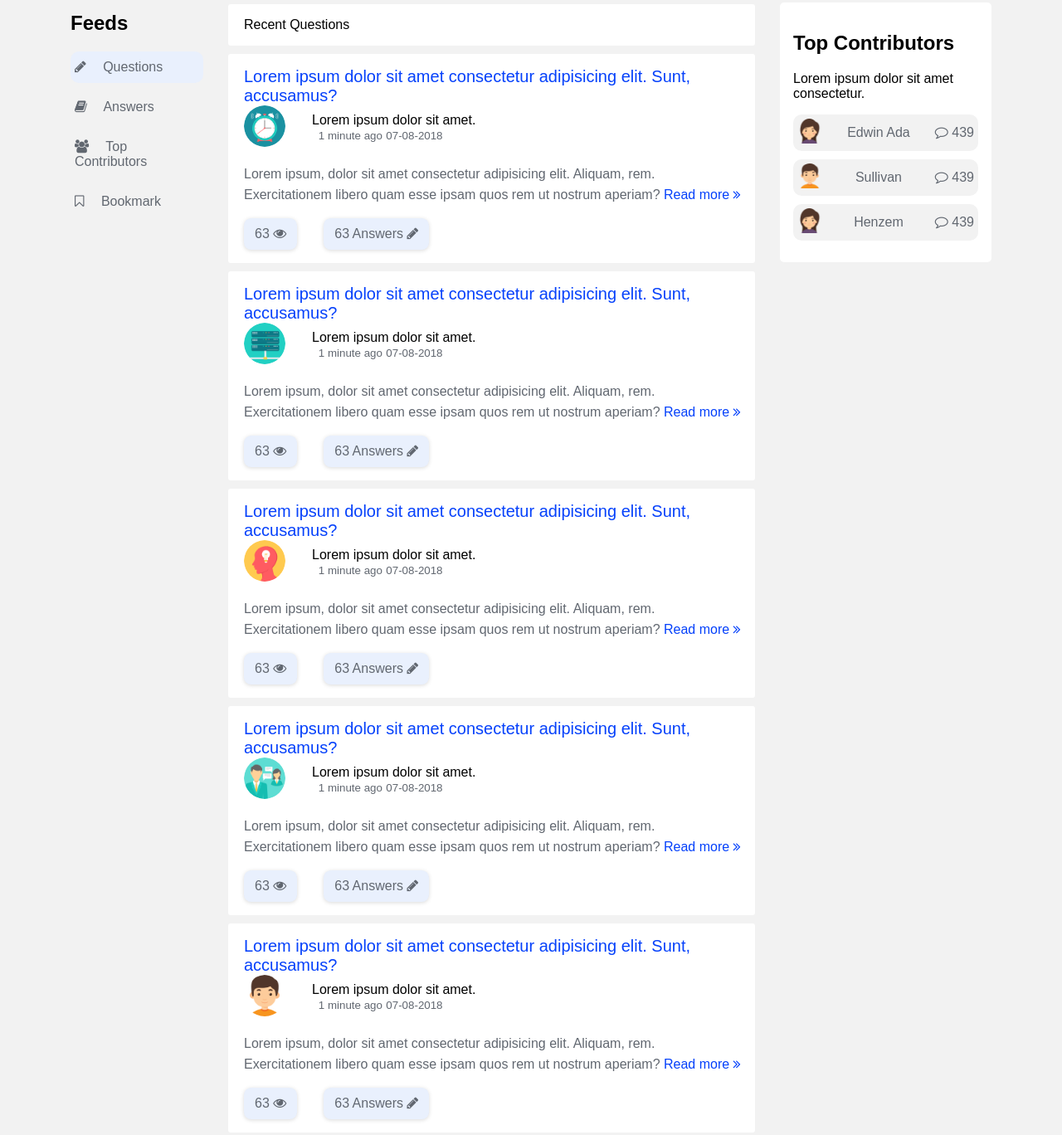
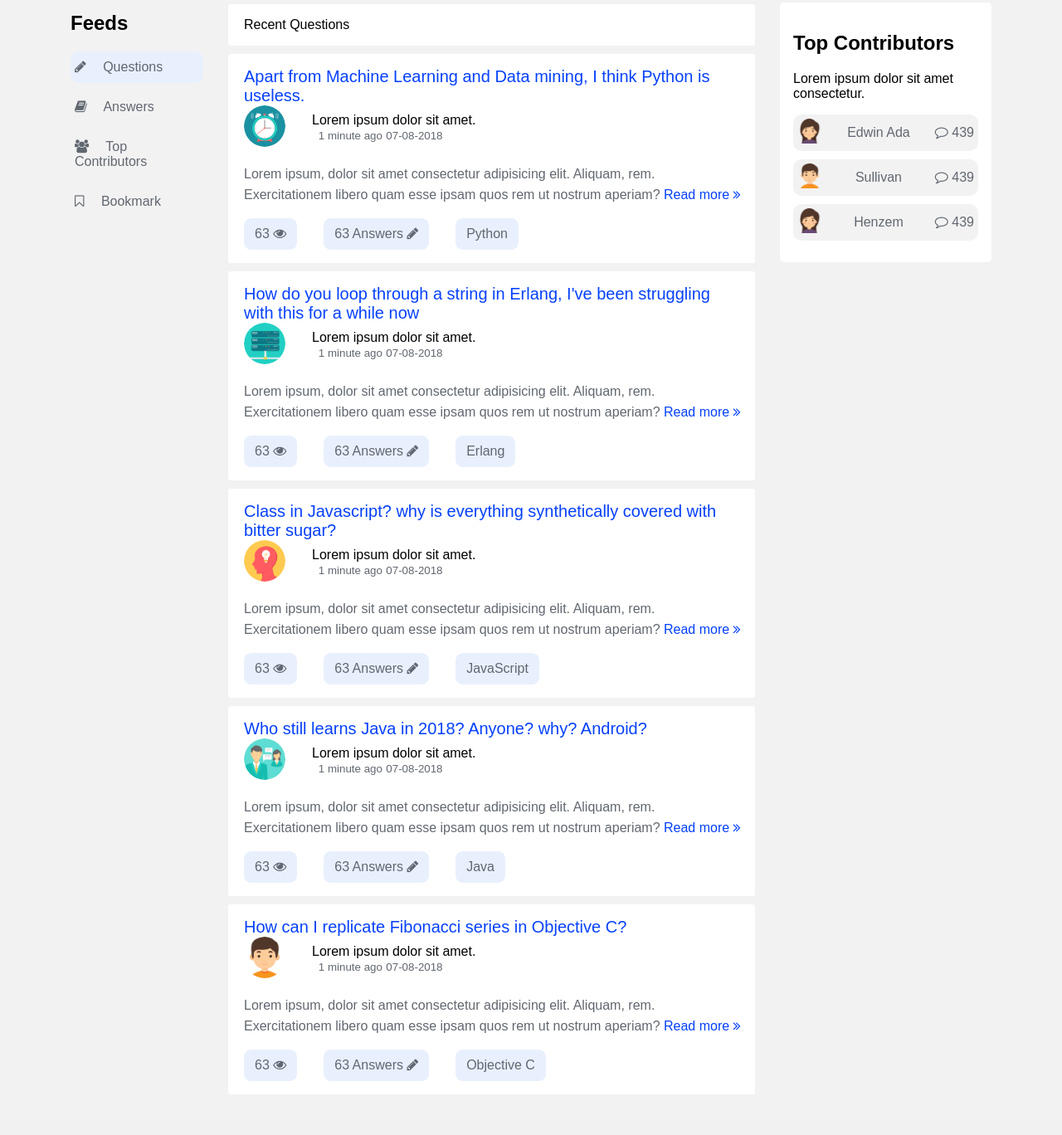
Before and after one commit to wiztemple/kommunity, a plain HTML site: page UI/index.html in a window 1280 px wide. Shown: the part 503-1871 px from the top of the page at 83% size. Drawn offline with Linux system fonts and the light colour scheme; a web font is replaced by a local one.

Commit message:
bug(add tag to each question card)

```diff
--- a/UI/assets/css/app.css
+++ b/UI/assets/css/app.css
@@ -608,7 +608,7 @@ label {
     font-size: 1rem;
     line-height: 1.5;
     border-radius: .55rem;
-    box-shadow: 0 1px 5px rgba(0, 0, 0, 0.15);
+    /* box-shadow: 0 1px 5px rgba(0, 0, 0, 0.15); */
     transition: color .15s ease-in-out,background-color .15s ease-in-out, border-color .15s ease-in-out,box-shadow .15s ease-in-out;
 }
 .card-question > span {
--- a/UI/index.html
+++ b/UI/index.html
@@ -108,7 +108,7 @@
                         </div>
                         <div class="card p-1">
                             <div class="card-question">
-                                <span>Lorem ipsum dolor sit amet consectetur adipisicing elit. Sunt, accusamus?</span>
+                                <span>Apart from Machine Learning and Data mining, I think Python is useless.</span>
                             </div>
                             <div class="justify-content-start">
                                 <div class="card-user">
@@ -136,11 +136,15 @@
                                     <div class="card-btn"><span>63 Answers</span> <i class="fa fa-pencil"></i>
                                     </div>
                                 </div>
+                                <div class="card-tag ml-2">
+                                    <div class="card-btn"><span>Python</span>
+                                    </div>
+                                </div>
                             </div>
                         </div>
                         <div class="card p-1">
                             <div class="card-question">
-                                <span>Lorem ipsum dolor sit amet consectetur adipisicing elit. Sunt, accusamus?</span>
+                                <span>How do you loop through a string in Erlang, I've been struggling with this for a while now</span>
                             </div>
                             <div class="justify-content-start">
                                 <div class="card-user">
@@ -168,11 +172,15 @@
                                     <div class="card-btn"><span>63 Answers</span> <i class="fa fa-pencil"></i>
                                     </div>
                                 </div>
+                                <div class="card-tag ml-2">
+                                    <div class="card-btn"><span>Erlang</span>
+                                    </div>
+                                </div>
                             </div>
                         </div>
                         <div class="card p-1">
                             <div class="card-question">
-                                <span>Lorem ipsum dolor sit amet consectetur adipisicing elit. Sunt, accusamus?</span>
+                                <span>Class in Javascript? why is everything synthetically covered with bitter sugar?</span>
                             </div>
                             <div class="justify-content-start">
                                 <div class="card-user">
@@ -200,11 +208,15 @@
                                     <div class="card-btn"><span>63 Answers</span> <i class="fa fa-pencil"></i>
                                     </div>
                                 </div>
+                                <div class="card-tag ml-2">
+                                    <div class="card-btn"><span>JavaScript</span>
+                                    </div>
+                                </div>
                             </div>
                         </div>
                         <div class="card p-1">
                             <div class="card-question">
-                                <span>Lorem ipsum dolor sit amet consectetur adipisicing elit. Sunt, accusamus?</span>
+                                <span>Who still learns Java in 2018? Anyone? why? Android?</span>
                             </div>
                             <div class="justify-content-start">
                                 <div class="card-user">
@@ -232,11 +244,15 @@
                                     <div class="card-btn"><span>63 Answers</span> <i class="fa fa-pencil"></i>
                                     </div>
                                 </div>
+                                <div class="card-tag ml-2">
+                                    <div class="card-btn"><span>Java</span>
+                                    </div>
+                                </div>
                             </div>
                         </div>
                         <div class="card p-1">
                             <div class="card-question">
-                                <span>Lorem ipsum dolor sit amet consectetur adipisicing elit. Sunt, accusamus?</span>
+                                <span>How can I replicate Fibonacci series in Objective C?</span>
                             </div>
                             <div class="justify-content-start">
                                 <div class="card-user">
@@ -262,6 +278,10 @@
                                 </div>
                                 <div class="card-answer ml-2">
                                     <div class="card-btn"><span>63 Answers</span> <i class="fa fa-pencil"></i>
+                                    </div>
+                                </div>
+                                <div class="card-tag ml-2">
+                                    <div class="card-btn"><span>Objective C</span>
                                     </div>
                                 </div>
                             </div>
```
